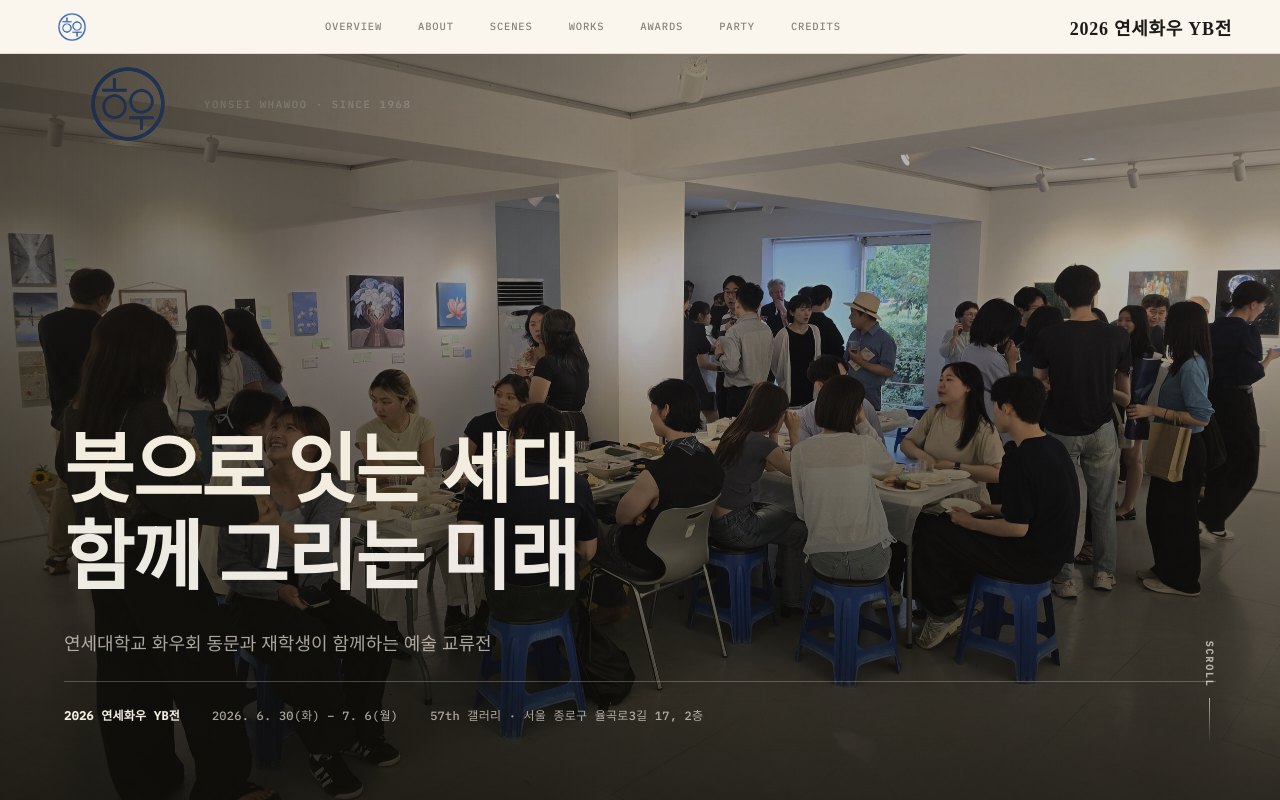
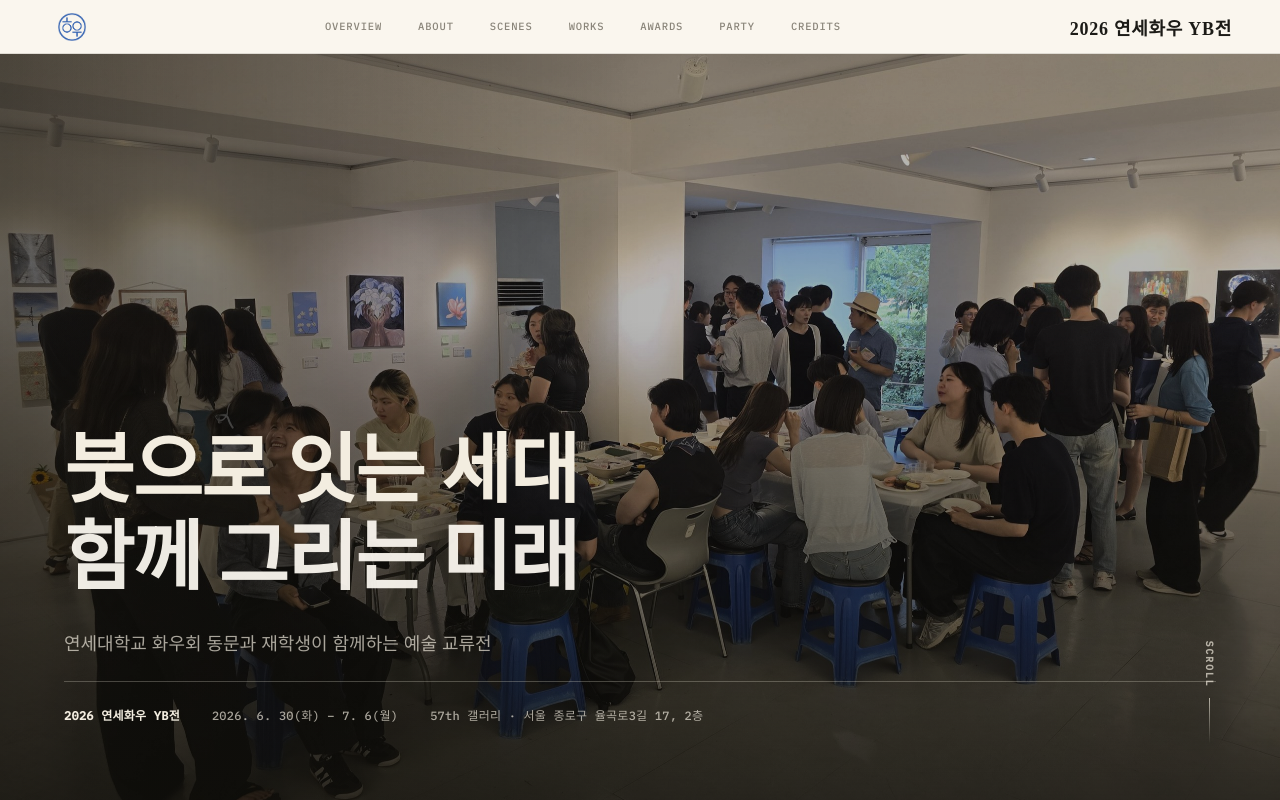
Before and after one commit to glowglow-ops/2026-YB-, a plain HTML site: page index.html in a window 1280 px wide. Shown: the top 800 px of the page. Drawn offline with Linux system fonts and the light colour scheme.

Commit message:
Update index.html

```diff
--- a/index.html
+++ b/index.html
@@ -36,10 +36,6 @@
 <!-- ============================== HERO — 원본 비율, 화면 가득 채우기 ============================== -->
 <section class="hero" data-section="hero">
   <div class="hero-bg" style="background-image:url('assets/img/hero/hero-main.jpg');"></div>
-  <div class="hero-top">
-    <img src="assets/img/misc/logo-blue.png" alt="">
-    <span>YONSEI WHAWOO · SINCE 1968</span>
-  </div>
   <div class="hero-inner">
     <h1 class="reveal in">붓으로 잇는 세대<br><em>함께 그리는 미래</em></h1>
     <p class="hero-sub reveal in">연세대학교 화우회 동문과 재학생이 함께하는 예술 교류전</p>
```
